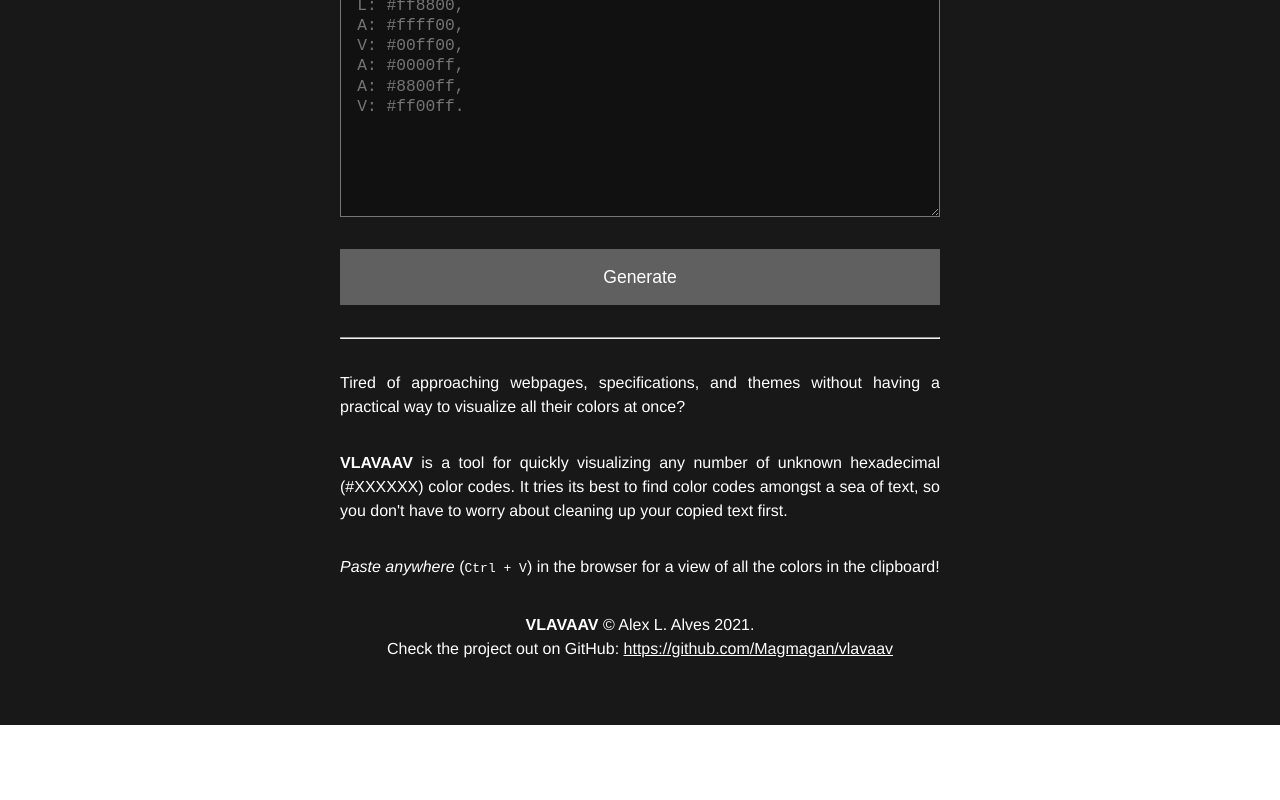
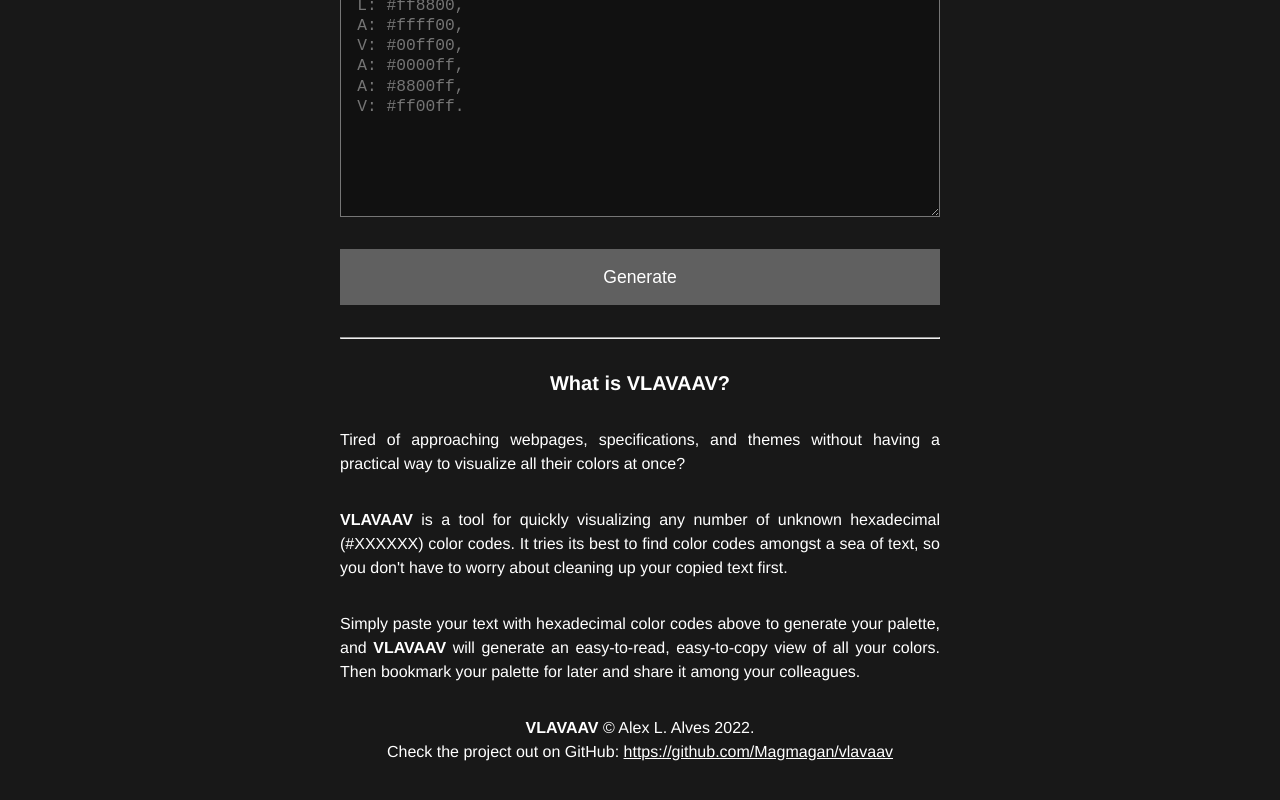
Before and after one commit to alexlalves/vlavaav, a Vue app: page /#/ in a window 1280 px wide. Shown: the part 733-1533 px from the top of the page. Before the commit the page ends 1458 px from the top, so only its background shows below. Built offline with nearby package versions, Linux system fonts and the light colour scheme.

Commit message:
adapt homepage text to new form behaviour

```diff
--- a/src/components/InitialInfo.vue
+++ b/src/components/InitialInfo.vue
@@ -14,6 +14,10 @@
 
     <hr/>
 
+    <h2 class="initial-info__subheader">
+      What is <strong>VLAVAAV</strong>?
+    </h2>
+
     <p class="initial-info__paragraph">
       Tired of approaching webpages, specifications, and themes without having a practical way to visualize all their colors at once?
     </p>
@@ -24,11 +28,12 @@
     </p>
 
     <p class="initial-info__paragraph">
-      <em>Paste anywhere</em> (<kbd>Ctrl + V</kbd>) in the browser for a view of all the colors in the clipboard!
+      Simply paste your text with hexadecimal color codes above to generate your palette, and <strong>VLAVAAV</strong> will generate an easy-to-read, easy-to-copy view of all your colors.
+      Then bookmark your palette for later and share it among your colleagues.
     </p>
 
     <p class="initial-info__paragraph initial-info__paragraph--no-justify">
-      <strong>VLAVAAV</strong> © Alex L. Alves 2021.
+      <strong>VLAVAAV</strong> © Alex L. Alves 2022.
       <br/>
       Check the project out on GitHub:
       <a
@@ -84,6 +89,12 @@ export default class InitialInfo extends Vue { }
   }
 }
 
+.initial-info__subheader {
+  font-size: 1.25em;
+  line-height: 1.25em;
+  margin-top: 0;
+}
+
 .initial-info__paragraph {
   line-height: 1.5em;
   margin-top: 0px;
```
